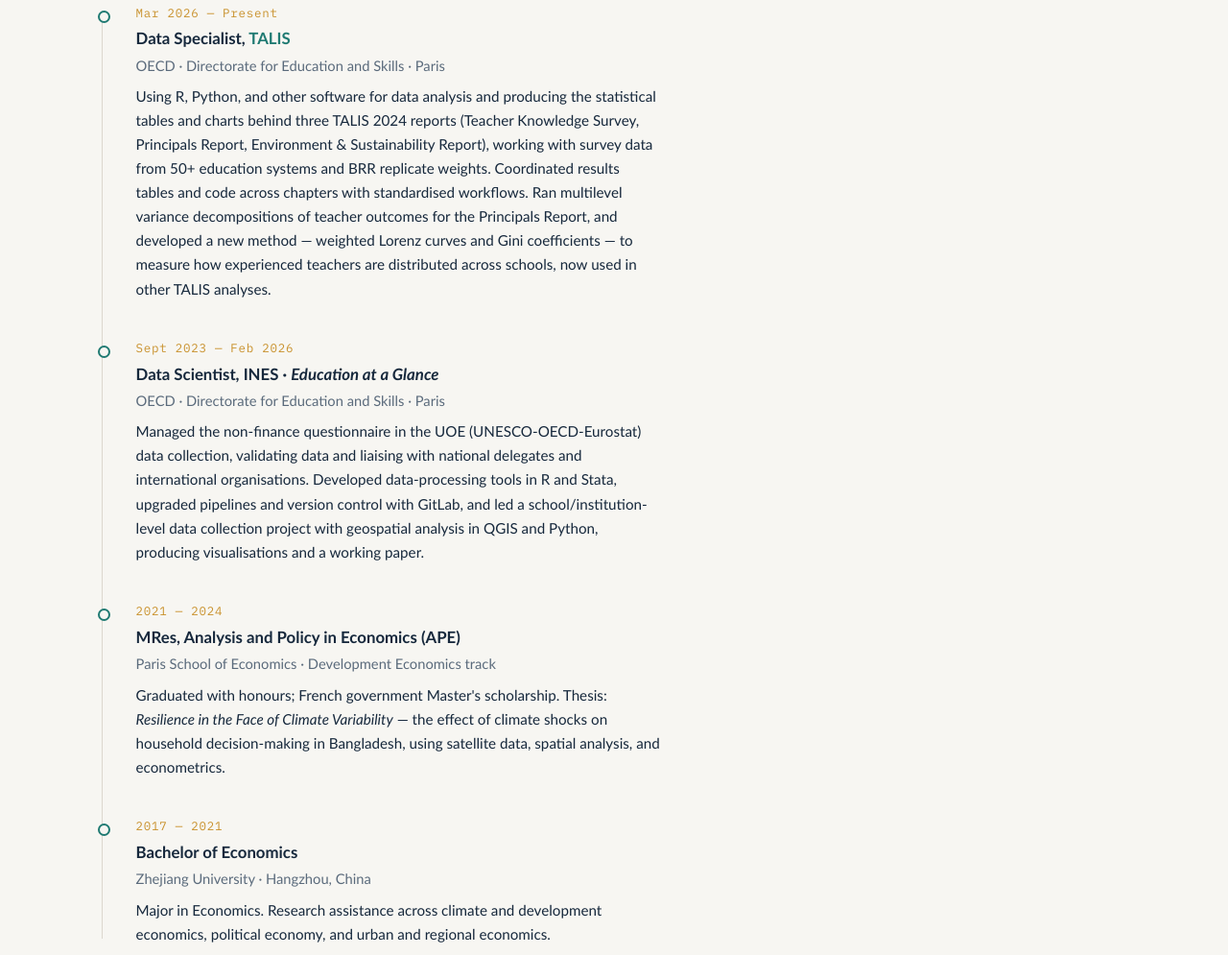
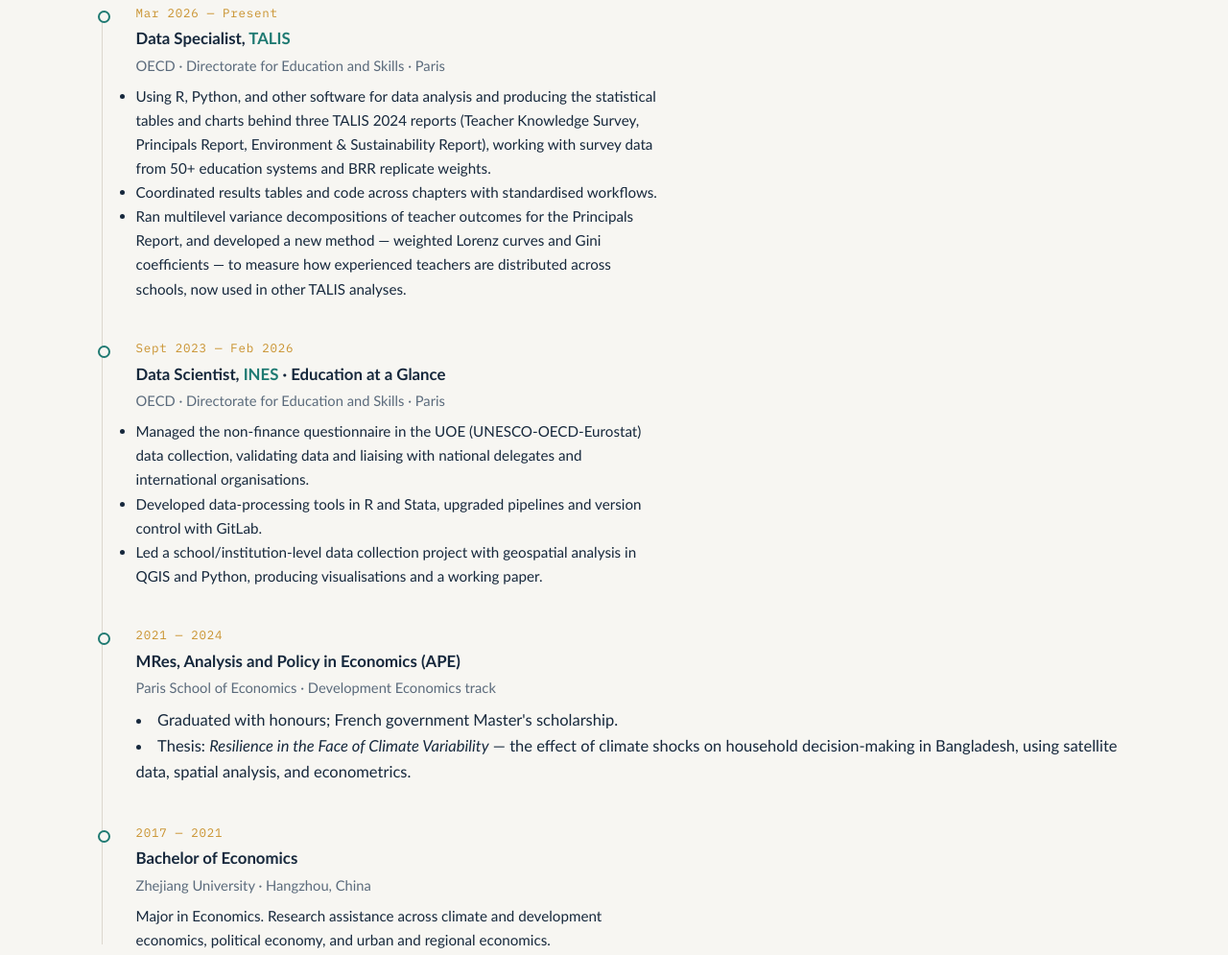
Before and after one commit to QiKuang1999/qikuang1999.github.io, a plain HTML site: page index.html in a window 1280 px wide. Shown: the part 1741-2736 px from the top of the page at 96% size. Drawn offline with Linux system fonts and the light colour scheme.

Commit message:
Update index file

```diff
--- a/index.html
+++ b/index.html
@@ -274,7 +274,7 @@
       <a class="btn btn-ghost" href="mailto:kuangqi1024@gmail.com">Email me</a>
     </div>
     <div class="hero-meta">
-      <span><b>Focus</b> — inequality · social mobility · climate resilience</span>
+      <span><b>Focus</b> — inequality · education · social mobility · climate resilience</span>
       <span><b>Tools</b> — R · Stata · Python · QGIS/ArcGIS</span>
     </div>
   </div>
@@ -306,19 +306,30 @@
         <p class="t-when">Mar 2026 — Present</p>
         <p class="t-role">Data Specialist, <a href="https://www.oecd.org/en/about/programmes/talis.html">TALIS</a></p>
         <p class="t-org">OECD · Directorate for Education and Skills · Paris</p>
-        <p class="t-desc">Using R, Python, and other software for data analysis and producing the statistical tables and charts behind three TALIS 2024 reports (Teacher Knowledge Survey, Principals Report, Environment &amp; Sustainability Report), working with survey data from 50+ education systems and BRR replicate weights. Coordinated results tables and code across chapters with standardised workflows. Ran multilevel variance decompositions of teacher outcomes for the Principals Report, and developed a new method — weighted Lorenz curves and Gini coefficients — to measure how experienced teachers are distributed across schools, now used in other TALIS analyses.</p>
+        <ul class="t-desc t-list">
+          <li>Using R, Python, and other software for data analysis and producing the statistical tables and charts behind three TALIS 2024 reports (Teacher Knowledge Survey, Principals Report, Environment &amp; Sustainability Report), working with survey data from 50+ education systems and BRR replicate weights.</li>
+          <li>Coordinated results tables and code across chapters with standardised workflows.</li>
+          <li>Ran multilevel variance decompositions of teacher outcomes for the Principals Report, and developed a new method — weighted Lorenz curves and Gini coefficients — to measure how experienced teachers are distributed across schools, now used in other TALIS analyses.</li>
+        </ul>
       </div>
       <div class="t-item">
         <p class="t-when">Sept 2023 — Feb 2026</p>
-        <p class="t-role">Data Scientist, INES · <em>Education at a Glance</em></p>
+        <p class="t-role">Data Scientist, <a href="https://www.oecd.org/en/about/programmes/ines.html">INES</a> · Education at a Glance</p>
         <p class="t-org">OECD · Directorate for Education and Skills · Paris</p>
-        <p class="t-desc">Managed the non-finance questionnaire in the UOE (UNESCO-OECD-Eurostat) data collection, validating data and liaising with national delegates and international organisations. Developed data-processing tools in R and Stata, upgraded pipelines and version control with GitLab, and led a school/institution-level data collection project with geospatial analysis in QGIS and Python, producing visualisations and a working paper.</p>
+        <ul class="t-desc t-list">
+          <li>Managed the non-finance questionnaire in the UOE (UNESCO-OECD-Eurostat) data collection, validating data and liaising with national delegates and international organisations.</li>
+          <li>Developed data-processing tools in R and Stata, upgraded pipelines and version control with GitLab.</li>
+          <li>Led a school/institution-level data collection project with geospatial analysis in QGIS and Python, producing visualisations and a working paper.</li>
+        </ul>
       </div>
       <div class="t-item">
         <p class="t-when">2021 — 2024</p>
         <p class="t-role">MRes, Analysis and Policy in Economics (APE)</p>
         <p class="t-org">Paris School of Economics · Development Economics track</p>
-        <p class="t-desc">Graduated with honours; French government Master's scholarship. Thesis: <em>Resilience in the Face of Climate Variability</em> — the effect of climate shocks on household decision-making in Bangladesh, using satellite data, spatial analysis, and econometrics.</p>
+        <p class="t-desc t-list">
+          <li>Graduated with honours; French government Master's scholarship.</li>
+          <li>Thesis: <em>Resilience in the Face of Climate Variability</em> — the effect of climate shocks on household decision-making in Bangladesh, using satellite data, spatial analysis, and econometrics.</li>
+        </p>
       </div>
       <div class="t-item">
         <p class="t-when">2017 — 2021</p>
@@ -351,7 +362,7 @@
       <article class="card">
         <p class="card-tag">OECD · INES</p>
         <h3>School-level data collection</h3>
-        <p>Building disaggregated data on primary and lower-secondary schools, including a project extending the ETER database — from questionnaire design through validation and geospatial linkage.</p>
+        <p class="t-desc">Initiated the first INES data collection on primary and lower-secondary schools — building the case with existing open databases, securing agreement from country delegates, and designing the collection template. Produced comparable regional-level education statistics and introduced map-based visualisations to present them. Extended the project into a collaboration with the ETER database, covering questionnaire design, validation, and geospatial linkage. Results published in <em>Education at a Glance</em> 2024 (chapters D2 and D5) and 2025 (chapters B4 and D5).</p>
         <div class="tools"><span class="chip">R</span><span class="chip">GIS</span><span class="chip">admin data</span></div>
       </article>
       <article class="card">
@@ -361,7 +372,7 @@
         <div class="tools"><span class="chip">R</span><span class="chip">Stata</span><span class="chip">indicators</span></div>
       </article>
       <article class="card">
-        <p class="card-tag">OECD · Infrastructure</p>
+        <p class="card-tag">OECD · INES</p>
         <h3>Stata → R migration &amp; internal packages</h3>
         <p>Leading the migration of indicator production pipelines from Stata do-files to reproducible R workflows, with internal R packages that lock in methodological consistency across indicators.</p>
         <div class="tools"><span class="chip">R packages</span><span class="chip">reproducibility</span></div>
@@ -445,7 +456,7 @@
         <ul>
           <li><b>Chinese</b> — native</li>
           <li><b>English</b> — professional</li>
-          <li><b>French</b> — working</li>
+          <li><b>French</b> — basic</li>
         </ul>
       </div>
     </div>
```
